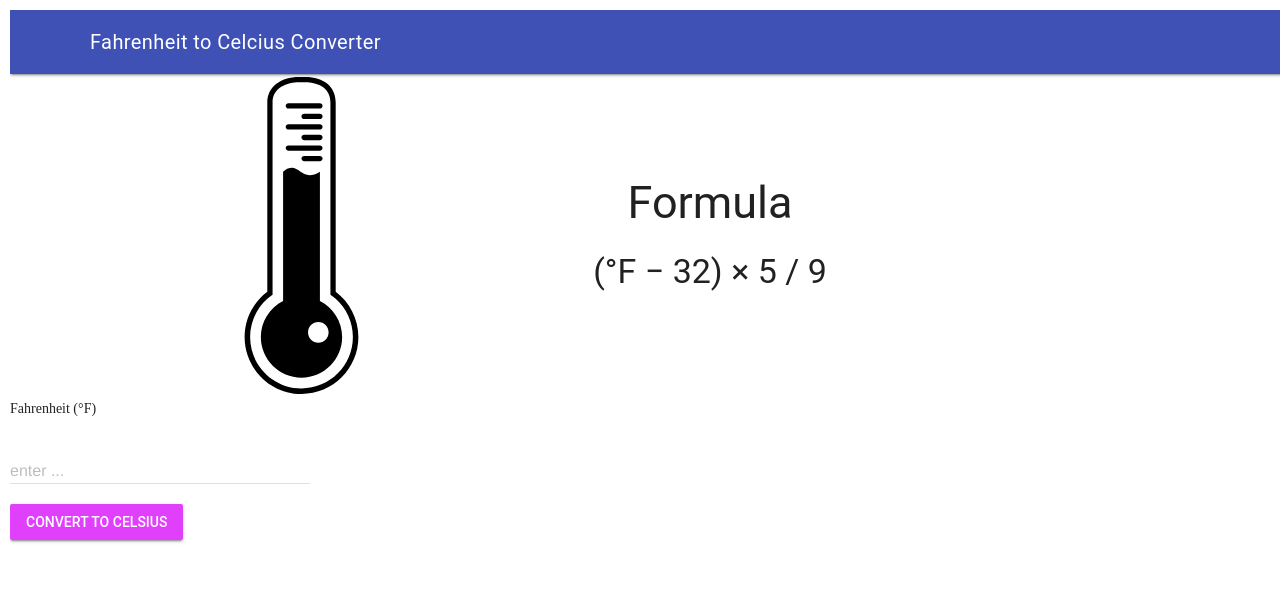
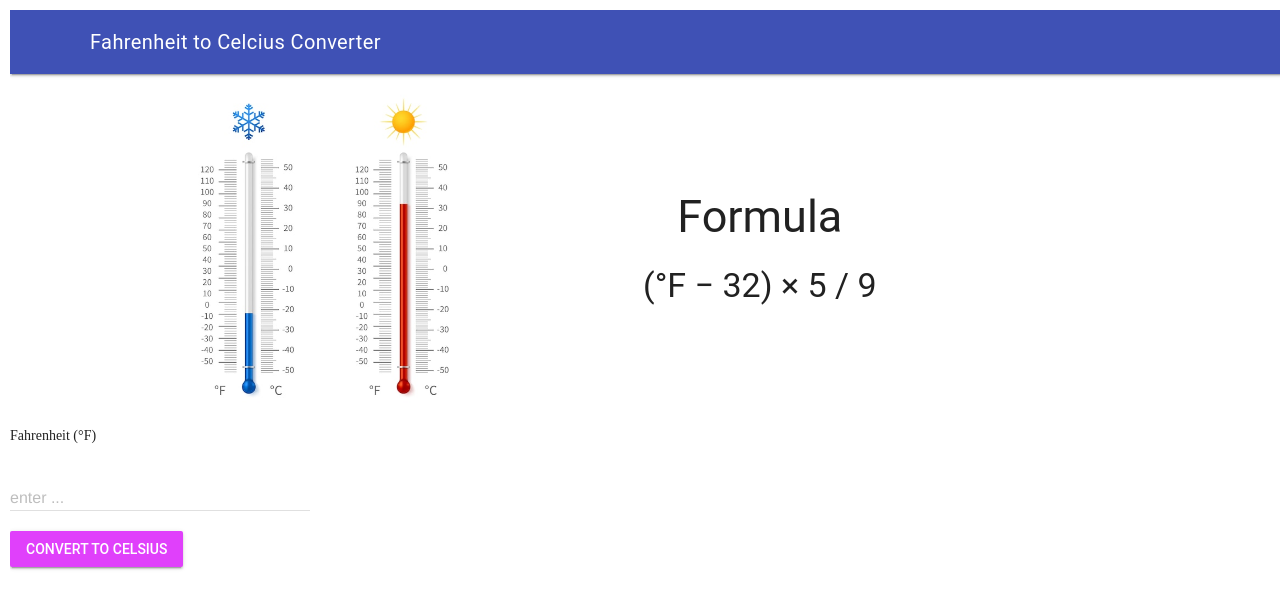
Before and after one commit to venika-sem/ICS2O-Unit6-01-PWA, a plain HTML site: page index.html in a window 1280 px wide. Drawn offline with nearby package versions, Linux system fonts and the light colour scheme.

Commit message:
added new img

```diff
--- a/index.html
+++ b/index.html
@@ -31,7 +31,7 @@
         <table>
           <tr>
             <th>
-              <img src="./img/temperature.svg" alt="temperature" width="55%" height="auto" />
+              <img src="./img/thermometer.png" alt="img" width="55%" height="auto" />
             </th>
             <th>
               <h2>Formula</h2>
```
Also changed, not shown: img/temperature.svg (deleted), img/thermometer.png (added).
